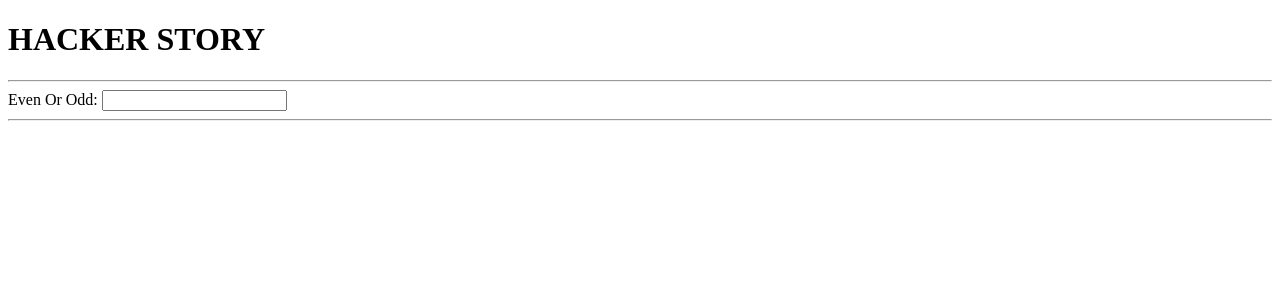
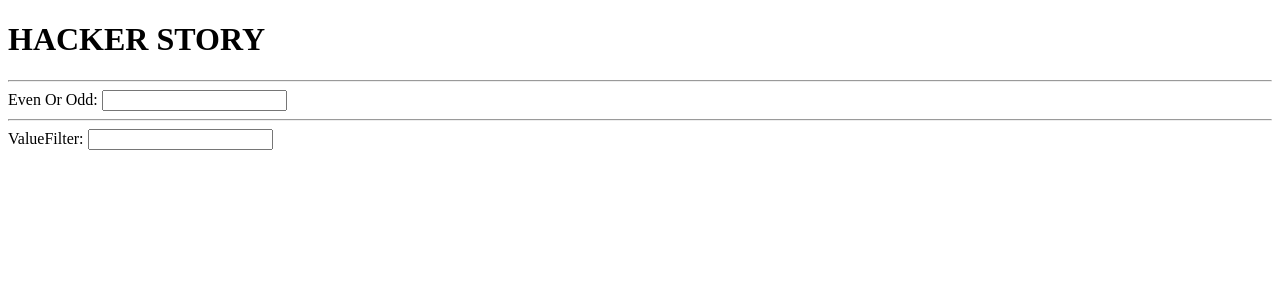
Before and after one commit to leandrodalbo/toy-chain, a React (Vite) app in the folder reactproject/hacker-stories/: page / in a window 1280 px wide. Shown: the top 300 px of the page. Built offline with nearby package versions, Linux system fonts and the light colour scheme.

Commit message:
adding a filter

```diff
--- a/reactproject/hacker-stories/src/components/EvenOddList.tsx
+++ b/reactproject/hacker-stories/src/components/EvenOddList.tsx
@@ -1,15 +1,38 @@
+import { useState } from "react";
 import HistoryObject from "../model-objects/HistoryObject";
+import HistoryFilter from "./HistoryFilter";
 
 const EvenOddList = (props: any) => {
+  const [filterValue, setFilterValue] = useState(undefined);
+
+  const onFilterChange = (event: any) => {
+    setFilterValue(event.target.value);
+  };
+
+  const filterHistoryItem = (item: HistoryObject) => {
+    let filteredByValue
+    if (!filterValue) {
+      filteredByValue = true;
+    }else
+    {
+      filteredByValue = item.value == filterValue
+    }
+
+    return filteredByValue;
+  };
+
   const values: Array<HistoryObject> = props.values;
   return (
     <div>
+      <HistoryFilter onFilterChange={onFilterChange} />
       <ul>
-        {values.map((it) => (
-          <h1 key={it.id}>
-            <span>{it.value}</span>:<span>{it.result}</span>
-          </h1>
-        ))}
+        {values
+          .filter((it) => filterHistoryItem(it))
+          .map((it) => (
+            <h1 key={it.id}>
+              <span>{it.value}</span>:<span>{it.result}</span>
+            </h1>
+          ))}
       </ul>
     </div>
   );
--- /dev/null
+++ b/reactproject/hacker-stories/src/components/HistoryFilter.tsx
@@ -0,0 +1,11 @@
+const HistoryFilter = (props:any) => {
+  const { onFilterChange } = props;
+  return (
+    <div>
+      <label htmlFor="valueFilter">ValueFilter: </label>
+      <span><input id="valueFilter" type="number" onChange={onFilterChange} /></span>
+    </div>
+  );
+};
+
+export default HistoryFilter;
--- a/reactproject/hacker-stories/src/components/InputComponents.tsx
+++ b/reactproject/hacker-stories/src/components/InputComponents.tsx
@@ -1,4 +1,4 @@
-const InputsComponents = (props) => {
+const InputsComponents = (props:any) => {
   const { onChangeHandler } = props;
   return (
     <div>
```
